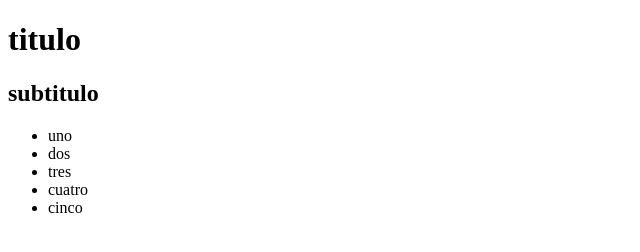
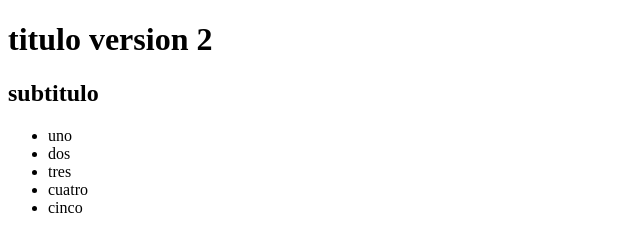
Before and after one commit to EfrenGutierrez/PruebaGit, a plain HTML site: page index.html in a window 1280 px wide. Shown: the whole page, without its empty margins (0-640 px from the left). Drawn offline with Linux system fonts and the light colour scheme.

Commit message:
index v2

```diff
--- a/index.html
+++ b/index.html
@@ -6,7 +6,7 @@
     <title>Prueba git</title>
 </head>
 <body>
-    <h1>titulo</h1>
+    <h1>titulo version 2</h1>
     <h2>subtitulo</h2>
 
     <ul>
```
